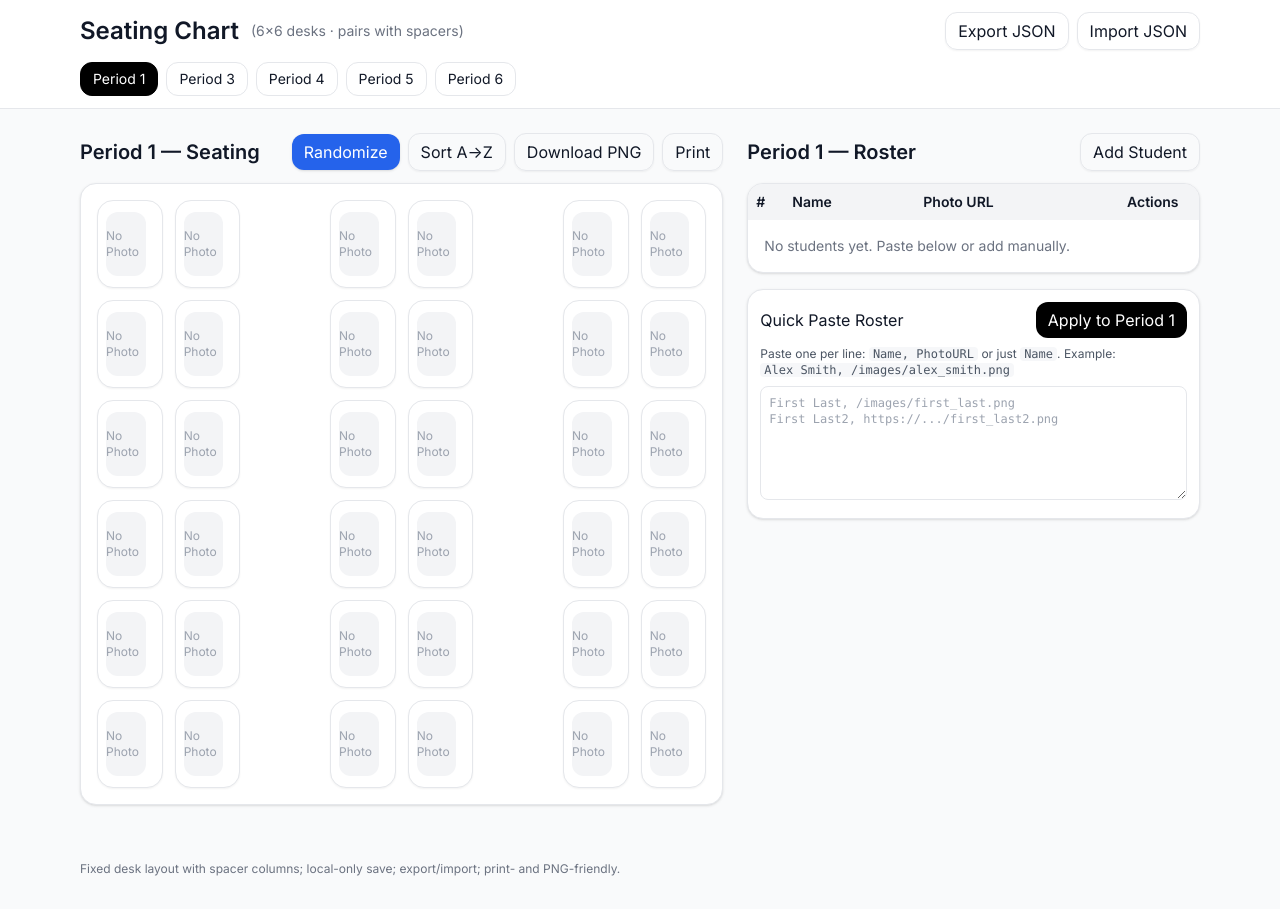
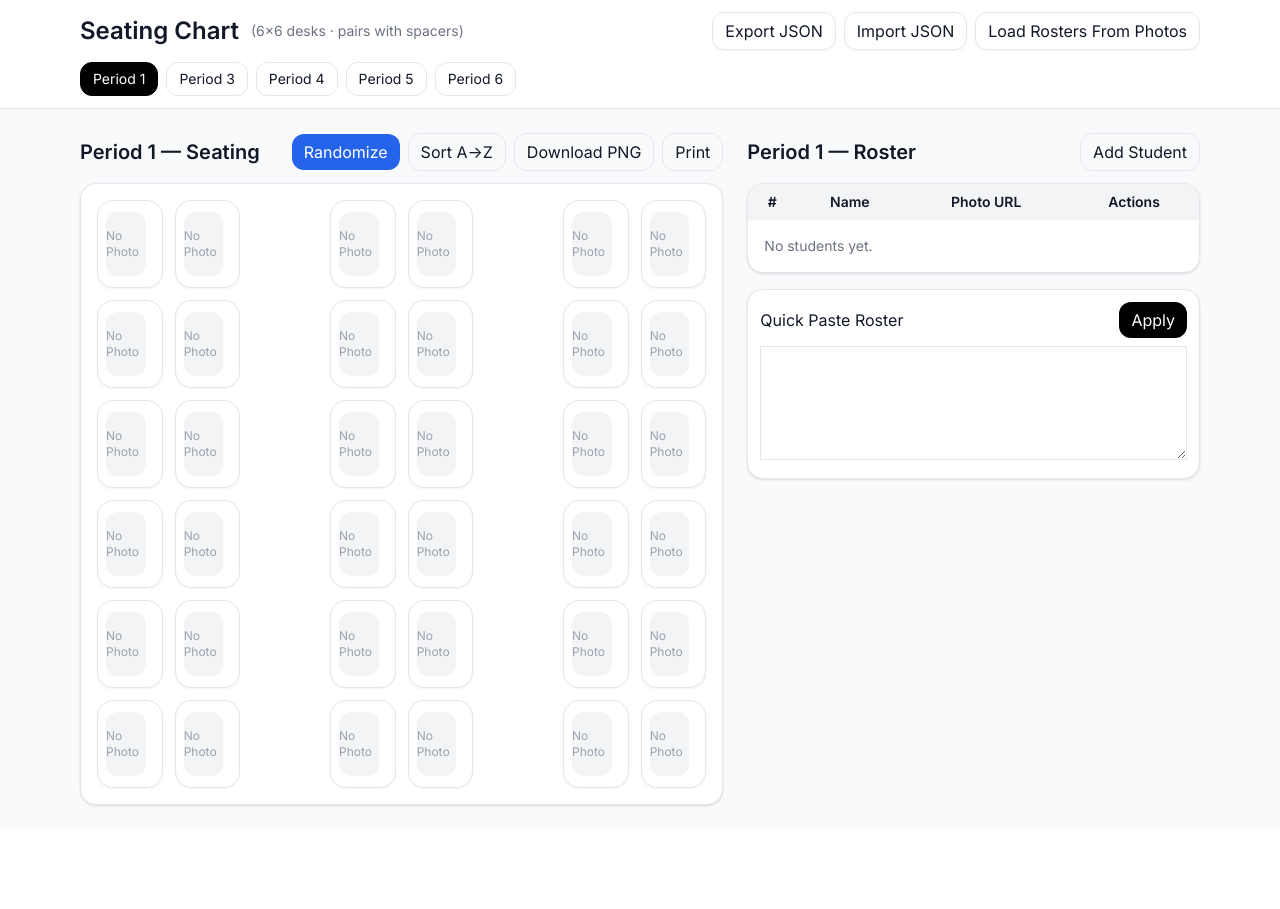
Before and after one commit to rubberduckinatruck/seating-chart, a React (Vite) app: page / in a window 1280 px wide. After the commit the page ends 829 px from the top, so only its background shows below. Built offline with nearby package versions, Linux system fonts and the light colour scheme.

Commit message:
Update App.tsx

```diff
--- a/src/App.tsx
+++ b/src/App.tsx
@@ -1,19 +1,20 @@
-import React, { useEffect, useState } from "react";
+import React, { useMemo, useState, useEffect } from "react";
+import { toPng } from "html-to-image";
 
 /**
- * Multi-Period Seating Chart (ShuffleBuddy-style)
- * - 6 rows × 3 paired columns (6×6 desks), with spacer columns between each pair
- * - Separate pages (tabs) for periods: 1,3,4,5,6
- * - Randomize, Sort A→Z (first name), Manual drag-and-drop
- * - Photos + names on cards
- * - Local save via localStorage; Export/Import JSON; Download PNG
+ * Multi-Period Seating Chart (Names + Photos)
+ * -------------------------------------------
+ * • 6 rows × 3 paired columns (6×6 desks) with spacer columns
+ * • Each period has its own page (tab)
+ * • Randomize or Sort A→Z seating
+ * • Manual drag-and-drop swap
+ * • Shows Name + Photo on each desk
+ * • Persistent in localStorage
+ * • Import/Export JSON + Download PNG
  */
 
-// ---- Types / Constants ----
 const PERIOD_KEYS = ["P1", "P3", "P4", "P5", "P6"] as const;
-type PeriodKey = typeof PERIOD_KEYS[number];
-
-const DEFAULT_PERIOD_TITLES: Record<PeriodKey, string> = {
+const DEFAULT_PERIOD_TITLES: Record<typeof PERIOD_KEYS[number], string> = {
   P1: "Period 1",
   P3: "Period 3",
   P4: "Period 4",
@@ -21,24 +22,38 @@ const DEFAULT_PERIOD_TITLES: Record<PeriodKey, string> = {
   P6: "Period 6",
 };
 
+type PeriodKey = typeof PERIOD_KEYS[number];
+
 type Student = {
-  id: string;     // stable id, e.g., first_last
-  name: string;   // display name
-  photo: string;  // image URL (PNG)
+  id: string;
+  name: string;
+  photo: string;
 };
 
 type Roster = Student[];
+
+const ROWS = 6;
+const COLS = 6;
+
+const LS_KEY = "sb_multi_period_seating_v1";
+function loadState(): AppState | null {
+  try {
+    const raw = localStorage.getItem(LS_KEY);
+    if (!raw) return null;
+    return JSON.parse(raw);
+  } catch {
+    return null;
+  }
+}
+function saveState(state: AppState) {
+  try { localStorage.setItem(LS_KEY, JSON.stringify(state)); } catch {}
+}
 
 interface AppState {
   periods: Record<PeriodKey, Roster>;
   titles: Record<PeriodKey, string>;
 }
 
-const ROWS = 6;
-const COLS = 6;
-const LS_KEY = "sb_multi_period_seating_v1";
-
-// ---- Utilities ----
 function shuffle<T>(arr: T[]): T[] {
   const a = arr.slice();
   for (let i = a.length - 1; i > 0; i--) {
@@ -47,55 +62,53 @@ function shuffle<T>(arr: T[]): T[] {
   }
   return a;
 }
+
 function padToSeats(roster: Roster, seatCount = ROWS * COLS): (Student | null)[] {
   const out: (Student | null)[] = roster.slice(0, seatCount);
   while (out.length < seatCount) out.push(null);
   return out;
 }
-function loadState(): AppState | null {
-  try {
-    const raw = localStorage.getItem(LS_KEY);
-    return raw ? JSON.parse(raw) : null;
-  } catch {
-    return null;
-  }
-}
-function saveState(state: AppState) {
-  try {
-    localStorage.setItem(LS_KEY, JSON.stringify(state));
-  } catch {}
+
+/* ---------- ADDED HELPERS FOR PHOTO MANIFESTS ---------- */
+function stemToDisplay(stem: string) {
+  return stem.replace(/_/g, " ");
 }
 
-// ---- Initial State ----
+async function loadPeriodFromManifest(period: PeriodKey) {
+  const url = `./photos/${period}/index.json`; // served from public/
+  const res = await fetch(url, { cache: "no-store" });
+  if (!res.ok) throw new Error(`${period} manifest not found`);
+  const files: string[] = await res.json(); // e.g., ["John_Smith.png", ...]
+  return files.map(stemWithExt => {
+    const stem = stemWithExt.replace(/\.[^.]+$/, "");
+    return {
+      id: stem,
+      name: stemToDisplay(stem),
+      photo: `./photos/${period}/${stemWithExt}`,
+    } as Student;
+  });
+}
+/* ---------- END ADDED HELPERS ---------- */
+
 const EMPTY_STATE: AppState = {
   periods: { P1: [], P3: [], P4: [], P5: [], P6: [] },
   titles: { ...DEFAULT_PERIOD_TITLES },
 };
 
-// ---- App ----
 export default function App() {
   const [state, setState] = useState<AppState>(() => loadState() ?? EMPTY_STATE);
   const [active, setActive] = useState<PeriodKey>("P1");
-  const [assignments, setAssignments] = useState<Record<PeriodKey, (Student | null)[]>>(() => ({
-    P1: padToSeats(state.periods.P1),
-    P3: padToSeats(state.periods.P3),
-    P4: padToSeats(state.periods.P4),
-    P5: padToSeats(state.periods.P5),
-    P6: padToSeats(state.periods.P6),
-  }));
+  const [assignments, setAssignments] = useState<Record<PeriodKey, (Student | null)[]>>(() => {
+    const rec: Record<PeriodKey, (Student | null)[]> = {} as any;
+    PERIOD_KEYS.forEach(k => { rec[k] = padToSeats(state.periods[k]); });
+    return rec;
+  });
 
-  // Save to localStorage whenever state changes
+  const [dragFromIdx, setDragFromIdx] = useState<number | null>(null);
+
   useEffect(() => { saveState(state); }, [state]);
 
-  // Re-pad seats when switching active period
-  useEffect(() => {
-    setAssignments(prev => ({
-      ...prev,
-      [active]: padToSeats(prev[active]?.filter(Boolean) as Student[]),
-    }));
-  }, [active]);
-
-  // ---- Roster editing ----
+  // ---- Editing ----
   function addStudent(period: PeriodKey) {
     const id = `student_${Date.now()}`;
     updatePeriod(period, [...state.periods[period], { id, name: "First Last", photo: "" }]);
@@ -115,38 +128,37 @@ export default function App() {
     setAssignments(a => ({ ...a, [period]: padToSeats(roster) }));
   }
 
-  // ---- Randomize / Sort ----
+  // ---- Actions ----
   function randomize(period: PeriodKey) {
-    const roster = state.periods[period];
-    setAssignments(a => ({ ...a, [period]: padToSeats(shuffle(roster)) }));
+    setAssignments(a => ({ ...a, [period]: padToSeats(shuffle(state.periods[period])) }));
   }
   function sortAlpha(period: PeriodKey) {
     const roster = state.periods[period].slice();
-    roster.sort((a, b) => {
-      const fa = (a.name?.trim().split(/\s+/)[0] || "").toLowerCase();
-      const fb = (b.name?.trim().split(/\s+/)[0] || "").toLowerCase();
-      return fa.localeCompare(fb);
-    });
+    roster.sort((a, b) => (a.name?.split(/\s+/)[0] || "").localeCompare(b.name?.split(/\s+/)[0] || ""));
     setAssignments(a => ({ ...a, [period]: padToSeats(roster) }));
   }
-
-  // ---- Drag & Drop manual move (swap seats) ----
-  const [dragFromIdx, setDragFromIdx] = useState<number | null>(null);
-  function handleDragStart(index: number) { setDragFromIdx(index); }
+  function handleDragStart(idx: number) { setDragFromIdx(idx); }
   function handleDragOver(e: React.DragEvent) { e.preventDefault(); }
   function handleDrop(targetIdx: number) {
     if (dragFromIdx === null || dragFromIdx === targetIdx) return;
     setAssignments(prev => {
       const arr = prev[active].slice();
-      const temp = arr[targetIdx];
-      arr[targetIdx] = arr[dragFromIdx];
-      arr[dragFromIdx] = temp;
+      [arr[dragFromIdx], arr[targetIdx]] = [arr[targetIdx], arr[dragFromIdx]];
       return { ...prev, [active]: arr };
     });
     setDragFromIdx(null);
   }
+  async function downloadPNG() {
+    const node = document.getElementById('chartCapture');
+    if (!node) return;
+    const dataUrl = await toPng(node as HTMLElement, { pixelRatio: 2 });
+    const a = document.createElement("a");
+    a.href = dataUrl;
+    a.download = `${state.titles[active].replace(/\s+/g, '_').toLowerCase()}_seating.png`;
+    a.click();
+  }
 
-  // ---- Export / Import JSON ----
+  // ---- Import / Export ----
   function exportJSON() {
     const blob = new Blob([JSON.stringify(state, null, 2)], { type: "application/json" });
     const url = URL.createObjectURL(blob);
@@ -157,58 +169,62 @@ export default function App() {
     URL.revokeObjectURL(url);
   }
   function importJSON(e: React.ChangeEvent<HTMLInputElement>) {
-    const file = e.target.files?.[0];
-    if (!file) return;
+    const f = e.target.files?.[0]; if (!f) return;
     const reader = new FileReader();
     reader.onload = () => {
       try {
         const incoming = JSON.parse(String(reader.result));
-        if (incoming && incoming.periods && incoming.titles) {
+        if (incoming?.periods && incoming?.titles) {
           setState(incoming);
-          setAssignments({
-            P1: padToSeats(incoming.periods.P1),
-            P3: padToSeats(incoming.periods.P3),
-            P4: padToSeats(incoming.periods.P4),
-            P5: padToSeats(incoming.periods.P5),
-            P6: padToSeats(incoming.periods.P6),
-          });
+          const rec: any = {}; PERIOD_KEYS.forEach(k => { rec[k] = padToSeats(incoming.periods[k]); });
+          setAssignments(rec);
         }
-      } catch {
-        alert("Invalid JSON");
-      }
+      } catch { alert("Invalid JSON"); }
     };
-    reader.readAsText(file);
+    reader.readAsText(f);
   }
 
-  // ---- Paste Roster Wizard (Name,PhotoURL per line) ----
+  // ---- Paste Wizard ----
   const [pasteText, setPasteText] = useState("");
   function applyPaste(period: PeriodKey) {
     const rows = pasteText.split(/\r?\n/).map(l => l.trim()).filter(Boolean);
     const roster: Roster = rows.map((line, i) => {
       const [name, photo = ""] = line.split(/,\s*/);
-      const id = name.toLowerCase().replace(/[^a-z0-9]+/g, "_").replace(/^_|_$/g, "") || `s_${i}`;
+      const id = name.toLowerCase().replace(/[^a-z0-9]+/g, "_") || `s_${i}`;
       return { id, name, photo };
     });
     updatePeriod(period, roster);
     setPasteText("");
   }
 
-  // ---- Download Seating Chart as PNG ----
-  async function downloadPNG() {
-    const node = document.getElementById("chartCapture");
-    if (!node) { alert("Chart area not found"); return; }
+  /* ---------- ADDED: LOAD ROSTERS FROM PHOTO MANIFESTS (ALL PERIODS) ---------- */
+  async function loadRostersFromPhotos() {
     try {
-      const { toPng } = await import("html-to-image");
-      const dataUrl = await toPng(node, { pixelRatio: 2 });
-      const a = document.createElement("a");
-      a.href = dataUrl;
-      a.download = `${state.titles[active].replace(/\s+/g, "_").toLowerCase()}_seating.png`;
-      a.click();
-    } catch (err) {
-      console.error(err);
-      alert("Could not generate image. Try refreshing once and retry.");
+      const results = await Promise.all([
+        loadPeriodFromManifest("P1"),
+        loadPeriodFromManifest("P3"),
+        loadPeriodFromManifest("P4"),
+        loadPeriodFromManifest("P5"),
+        loadPeriodFromManifest("P6"),
+      ]);
+      const [p1, p3, p4, p5, p6] = results;
+      setState(s => ({
+        ...s,
+        periods: { P1: p1, P3: p3, P4: p4, P5: p5, P6: p6 }
+      }));
+      setAssignments({
+        P1: padToSeats(p1),
+        P3: padToSeats(p3),
+        P4: padToSeats(p4),
+        P5: padToSeats(p5),
+        P6: padToSeats(p6),
+      });
+      alert("Rosters loaded from photo manifests.");
+    } catch (e: any) {
+      alert(e?.message || "Could not load one or more manifests.");
     }
   }
+  /* ---------- END ADDED ---------- */
 
   return (
     <div className="min-h-screen bg-gray-50 text-gray-900">
@@ -224,69 +240,46 @@ export default function App() {
               Import JSON
               <input type="file" accept="application/json" onChange={importJSON} className="hidden" />
             </label>
+            {/* ---------- ADDED BUTTON TO LOAD FROM PHOTO MANIFESTS ---------- */}
+            <button onClick={loadRostersFromPhotos} className="px-3 py-1.5 rounded-xl border shadow-sm hover:bg-gray-50">
+              Load Rosters From Photos
+            </button>
+            {/* ---------- END ADDED ---------- */}
           </div>
         </div>
         <nav className="mx-auto max-w-6xl px-4 pb-3 flex gap-2">
           {PERIOD_KEYS.map(key => (
-            <button
-              key={key}
-              onClick={() => setActive(key)}
-              className={
-                "px-3 py-1.5 rounded-xl border text-sm " +
-                (active === key ? "bg-black text-white border-black" : "bg-white hover:bg-gray-50")
-              }
-            >
-              {state.titles[key]}
-            </button>
+            <button key={key} onClick={() => setActive(key)}
+              className={"px-3 py-1.5 rounded-xl border text-sm " + (active===key?"bg-black text-white border-black":"bg-white hover:bg-gray-50")}>{state.titles[key]}</button>
           ))}
         </nav>
       </header>
 
       <main className="mx-auto max-w-6xl px-4 py-6 grid grid-cols-1 lg:grid-cols-12 gap-6">
-        {/* Left: Seating chart */}
         <section className="lg:col-span-7">
           <div className="flex items-center justify-between mb-3">
             <h2 className="text-xl font-semibold">{state.titles[active]} — Seating</h2>
             <div className="flex items-center gap-2">
-              <button onClick={() => randomize(active)} className="px-3 py-1.5 rounded-xl bg-blue-600 text-white shadow hover:bg-blue-700">Randomize</button>
-              <button onClick={() => sortAlpha(active)} className="px-3 py-1.5 rounded-xl border shadow-sm hover:bg-gray-50">Sort A→Z</button>
-              <button onClick={downloadPNG} className="px-3 py-1.5 rounded-xl border shadow-sm hover:bg-gray-50">Download PNG</button>
-              <button onClick={() => window.print()} className="px-3 py-1.5 rounded-xl border shadow-sm hover:bg-gray-50">Print</button>
+              <button onClick={() => randomize(active)} className="px-3 py-1.5 rounded-xl bg-blue-600 text-white">Randomize</button>
+              <button onClick={() => sortAlpha(active)} className="px-3 py-1.5 rounded-xl border">Sort A→Z</button>
+              <button onClick={downloadPNG} className="px-3 py-1.5 rounded-xl border">Download PNG</button>
+              <button onClick={() => window.print()} className="px-3 py-1.5 rounded-xl border">Print</button>
             </div>
           </div>
 
-          {/* Grid: 6 rows × (8 visual columns with 2 spacers) */}
           <div id="chartCapture" className="bg-white rounded-2xl shadow p-4 border">
-            <div
-              className="grid"
-              style={{
-                gridTemplateColumns: "repeat(8, minmax(0, 1fr))",
-                columnGap: "12px",
-                rowGap: "12px",
-              }}
-            >
-              {/* Render 6 rows; for each row render 8 columns; spacers at visual col 2 and 5 */}
+            <div className="grid" style={{gridTemplateColumns:"repeat(8, minmax(0, 1fr))", columnGap:"12px", rowGap:"12px"}}>
               {Array.from({ length: ROWS }).map((_, r) => (
                 <React.Fragment key={r}>
                   {Array.from({ length: 8 }).map((__, vcol) => {
-                    const isSpacer = vcol === 2 || vcol === 5;
-                    if (isSpacer) return <div key={`s-${r}-${vcol}`} />;
-                    // Map visual col back to logical col 0..5
-                    let logicalCol = vcol;
-                    if (vcol >= 6) logicalCol = vcol - 2; // 6,7 → 4,5
-                    else if (vcol >= 3) logicalCol = vcol - 1; // 3,4 → 2,3
-                    const seatIndex = r * COLS + logicalCol;
-                    const seat = assignments[active][seatIndex] || null;
-                    return (
-                      <DeskCard
-                        key={`d-${r}-${vcol}`}
-                        student={seat}
-                        seatIndex={seatIndex}
-                        onDragStart={() => handleDragStart(seatIndex)}
-                        onDragOver={handleDragOver}
-                        onDrop={() => handleDrop(seatIndex)}
-                      />
-                    );
+                    if (vcol===2 || vcol===5) return <div key={`s-${r}-${vcol}`} />;
+                    let logicalCol = vcol; if (vcol>=6) logicalCol-=2; else if (vcol>=3) logicalCol-=1;
+                    const seatIndex = r*COLS+logicalCol;
+                    const seat = assignments[active][seatIndex]||null;
+                    return <DeskCard key={`d-${r}-${vcol}`} student={seat}
+                      onDragStart={()=>handleDragStart(seatIndex)}
+                      onDragOver={handleDragOver}
+                      onDrop={()=>handleDrop(seatIndex)} />;
                   })}
                 </React.Fragment>
               ))}
@@ -294,131 +287,49 @@ export default function App() {
           </div>
         </section>
 
-        {/* Right: Roster editor */}
         <section className="lg:col-span-5">
           <div className="flex items-center justify-between mb-3">
             <h2 className="text-xl font-semibold">{state.titles[active]} — Roster</h2>
-            <div className="flex items-center gap-2">
-              <button onClick={() => addStudent(active)} className="px-3 py-1.5 rounded-xl border shadow-sm hover:bg-gray-50">Add Student</button>
-            </div>
+            <button onClick={()=>addStudent(active)} className="px-3 py-1.5 rounded-xl border">Add Student</button>
           </div>
-
           <div className="bg-white rounded-2xl shadow border overflow-hidden">
             <table className="w-full text-sm">
-              <thead className="bg-gray-100">
-                <tr>
-                  <th className="text-left p-2 w-[36px]">#</th>
-                  <th className="text-left p-2">Name</th>
-                  <th className="text-left p-2">Photo URL</th>
-                  <th className="text-left p-2 w-[80px]">Actions</th>
-                </tr>
-              </thead>
+              <thead className="bg-gray-100"><tr><th className="p-2">#</th><th className="p-2">Name</th><th className="p-2">Photo URL</th><th className="p-2">Actions</th></tr></thead>
               <tbody>
-                {state.periods[active].length === 0 && (
-                  <tr><td colSpan={4} className="p-4 text-gray-500">No students yet. Paste below or add manually.</td></tr>
-                )}
-                {state.periods[active].map((s, i) => (
+                {state.periods[active].length===0 && <tr><td colSpan={4} className="p-4 text-gray-500">No students yet.</td></tr>}
+                {state.periods[active].map((s,i)=>(
                   <tr key={s.id} className="border-t">
-                    <td className="p-2 text-gray-500">{i + 1}</td>
-                    <td className="p-2">
-                      <input
-                        value={s.name}
-                        onChange={e => updateStudent(active, i, { name: e.target.value })}
-                        className="w-full px-2 py-1 rounded-lg border focus:outline-none focus:ring"
-                        placeholder="First Last"
-                      />
-                    </td>
-                    <td className="p-2">
-                      <input
-                        value={s.photo}
-                        onChange={e => updateStudent(active, i, { photo: e.target.value })}
-                        className="w-full px-2 py-1 rounded-lg border focus:outline-none focus:ring"
-                        placeholder="https://.../first_last.png"
-                      />
-                    </td>
-                    <td className="p-2">
-                      <button onClick={() => removeStudent(active, i)} className="px-2 py-1 rounded-lg border hover:bg-gray-50">
-                        Remove
-                      </button>
-                    </td>
+                    <td className="p-2 text-gray-500">{i+1}</td>
+                    <td className="p-2"><input value={s.name} onChange={e=>updateStudent(active,i,{name:e.target.value})} className="w-full border px-2 py-1"/></td>
+                    <td className="p-2"><input value={s.photo} onChange={e=>updateStudent(active,i,{photo:e.target.value})} className="w-full border px-2 py-1"/></td>
+                    <td className="p-2"><button onClick={()=>removeStudent(active,i)} className="px-2 py-1 border">Remove</button></td>
                   </tr>
                 ))}
               </tbody>
             </table>
           </div>
-
-          {/* Paste Wizard */}
           <div className="mt-4 bg-white rounded-2xl shadow border p-3">
             <div className="flex items-center justify-between mb-2">
               <h3 className="font-medium">Quick Paste Roster</h3>
-              <button onClick={() => applyPaste(active)} className="px-3 py-1.5 rounded-xl bg-black text-white hover:bg-gray-800">
-                Apply to {state.titles[active]}
-              </button>
+              <button onClick={()=>applyPaste(active)} className="px-3 py-1.5 rounded-xl bg-black text-white">Apply</button>
             </div>
-            <p className="text-xs text-gray-600 mb-2">
-              Paste one per line: <code>Name, PhotoURL</code> or just <code>Name</code>. Example:<br />
-              <code>Alex Smith, /images/alex_smith.png</code>
-            </p>
-            <textarea
-              value={pasteText}
-              onChange={e => setPasteText(e.target.value)}
-              rows={6}
-              className="w-full px-2 py-2 rounded-lg border focus:outline-none focus:ring font-mono text-xs"
-              placeholder={`First Last, /images/first_last.png\nFirst Last2, https://.../first_last2.png`}
-            />
+            <textarea value={pasteText} onChange={e=>setPasteText(e.target.value)} rows={6} className="w-full border px-2 py-2 font-mono text-xs"/>
           </div>
         </section>
       </main>
-
-      <footer className="mx-auto max-w-6xl px-4 py-8 text-xs text-gray-500">
-        <p>Fixed desk layout with spacer columns; local-only save; export/import; print- and PNG-friendly.</p>
-      </footer>
-
-      {/* Print Styles */}
-      <style>{`
-        @media print {
-          header, footer, .no-print { display: none !important; }
-          main { grid-template-columns: 1fr !important; }
-          section:nth-child(2) { display: none; }
-          body { background: white; }
-        }
-      `}</style>
     </div>
   );
 }
 
-function DeskCard({
-  student,
-  seatIndex,
-  onDragStart,
-  onDragOver,
-  onDrop,
-}: {
-  student: Student | null;
-  seatIndex: number;
-  onDragStart: () => void;
-  onDragOver: (e: React.DragEvent) => void;
-  onDrop: () => void;
-}) {
+function DeskCard({ student, onDragStart, onDragOver, onDrop }:{ student: Student|null; onDragStart:()=>void; onDragOver:(e:React.DragEvent)=>void; onDrop:()=>void }) {
   return (
-    <div
-      className="rounded-2xl border shadow-sm bg-white p-2 flex items-center gap-2 min-h-[88px]"
-      draggable={!!student}
-      onDragStart={onDragStart}
-      onDragOver={onDragOver}
-      onDrop={onDrop}
-      title={student?.name || ""}
-    >
+    <div className="rounded-2xl border shadow-sm bg-white p-2 flex items-center gap-2 min-h-[88px]"
+      draggable={!!student} onDragStart={onDragStart} onDragOver={onDragOver} onDrop={onDrop}>
       <div className="w-[64px] h-[64px] rounded-xl overflow-hidden bg-gray-100 flex items-center justify-center">
-        {student?.photo ? (
-          <img src={student.photo} alt={student.name} className="w-full h-full object-cover" />
-        ) : (
-          <div className="text-xs text-gray-400">No Photo</div>
-        )}
+        {student?.photo ? <img src={student.photo} alt={student.name} className="w-full h-full object-cover"/> : <div className="text-xs text-gray-400">No Photo</div>}
       </div>
       <div className="flex-1 min-w-0">
         <div className="font-medium truncate">{student?.name || "(empty)"}</div>
-        {student && <div className="text-[11px] text-gray-500 truncate">{student.id}</div>}
       </div>
     </div>
   );
```
